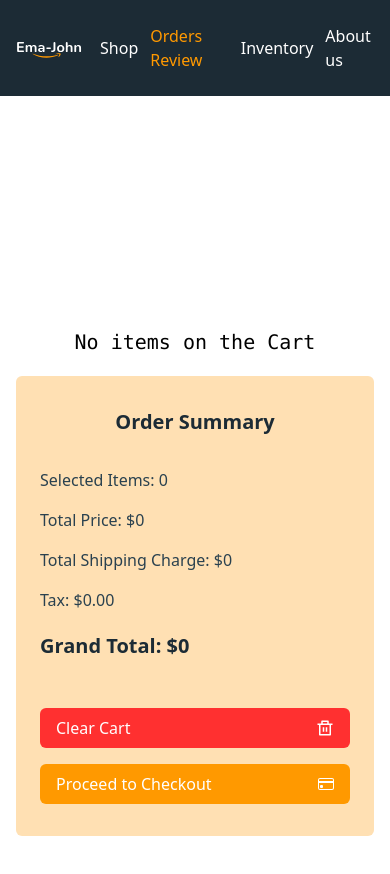
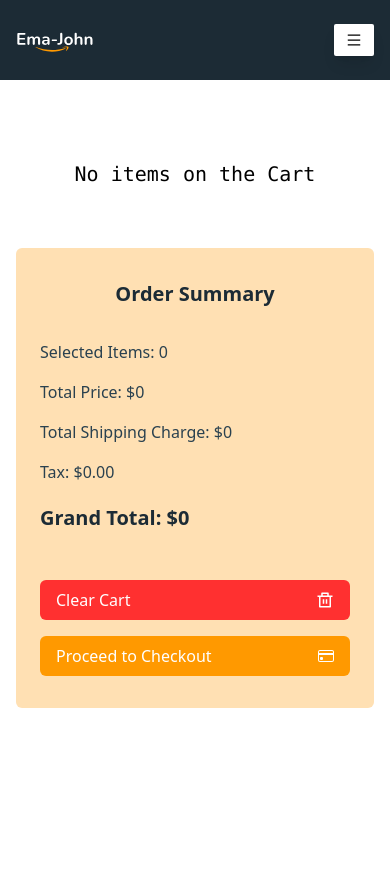
Before and after one commit to shovasarker/ema-john-with-tailwindcss, a React (Create React App) app: page /orders in a window 390 px wide. After the commit the page ends 844 px from the top, so only its background shows below. Built offline with nearby package versions, Linux system fonts and the light colour scheme.

Commit message:
Navbar component is now responsive and added a new Link Home and also Navbar Component code is refactored

```diff
--- a/src/components/CustomLink/index.jsx
+++ b/src/components/CustomLink/index.jsx
@@ -1,17 +1,18 @@
 import React from 'react'
 import { Link, useMatch, useResolvedPath } from 'react-router-dom'
 
-const CustomLink = ({ children, to }) => {
+const CustomLink = ({ children, to, handleClick }) => {
   const resolve = useResolvedPath(to)
   const match = useMatch({ path: resolve.pathname, end: true })
   return (
     <Link
       to={to}
+      onClick={handleClick}
       className={` ${
         match
-          ? 'text-customOrange-400 hover:text-white'
-          : 'text-white hover:text-customOrange-400'
-      } transition-colors duration-300`}
+          ? 'text-lg text-customOrange-400 hover:border-b-customOrange-400/70 '
+          : 'text-base text-white hover:border-b-white/70'
+      } hover:opacity-70 border-b-2 border-b-transparent transition-all  px-1 font-medium duration-300`}
     >
       {children}
     </Link>
--- a/src/components/Navbar/index.jsx
+++ b/src/components/Navbar/index.jsx
@@ -1,9 +1,18 @@
-import React from 'react'
+import React, { useState } from 'react'
 import { Link } from 'react-router-dom'
+import { AiOutlineMenu } from 'react-icons/ai'
 import logo from '../../images/Logo.svg'
 import CustomLink from '../CustomLink'
 
 const Navbar = () => {
+  const [isOpen, setIsOpen] = useState(false)
+  const navLinks = [
+    ['/', 'Home'],
+    ['/shop', 'Shop'],
+    ['/orders', 'Orders Review'],
+    ['/inventory', 'Manage Inventory'],
+    ['/about', 'About'],
+  ]
   return (
     <nav className='container px-4 md:px-10 lg:px-16 xl:px-20 2xl:px-24 py-6 flex justify-between items-center gap-4 '>
       <Link to='/'>
@@ -13,11 +22,22 @@ const Navbar = () => {
           className='w-20 md:w-28 lg:w-full flex-shrink-0'
         />
       </Link>
-      <div className='flex justify-end items-center gap-3 md:gap-8 text-base'>
-        <CustomLink to='/shop'>Shop</CustomLink>
-        <CustomLink to='/orders'>Orders Review</CustomLink>
-        <CustomLink to='/inventory'>Inventory</CustomLink>
-        <CustomLink to='/about'>About us</CustomLink>
+      <button
+        onClick={() => setIsOpen(!isOpen)}
+        className={`md:hidden px-3 py-2 rounded-sm shadow-lg bg-white`}
+      >
+        <AiOutlineMenu />
+      </button>
+      <div
+        className={`absolute md:static ${
+          isOpen ? 'top-20' : '-top-1/2'
+        } bg-customBlue-600 w-full left-1/2 -translate-x-1/2 md:translate-x-0 flex flex-col md:flex-row justify-center md:justify-end items-center gap-5 lg:gap-8 py-5 md:py-0 text-base border-none transition-all duration-500`}
+      >
+        {navLinks?.map(([links, item], i) => (
+          <CustomLink key={i} to={links} handleClick={() => setIsOpen(false)}>
+            {item}
+          </CustomLink>
+        ))}
       </div>
     </nav>
   )
--- a/src/components/ReviewItems/index.jsx
+++ b/src/components/ReviewItems/index.jsx
@@ -20,7 +20,7 @@ const ReviewItems = () => {
           />
         ))
       ) : (
-        <h2 className='w-full mt-48 font-mono text-xl font-medium text-center'>
+        <h2 className='w-full my-10 md:my-48 font-mono text-xl font-medium text-center'>
           No items on the Cart
         </h2>
       )}
```
